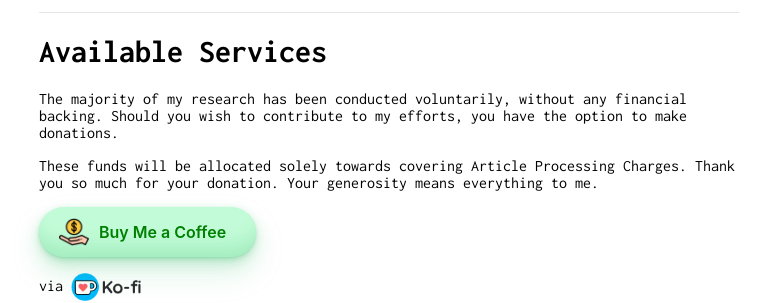
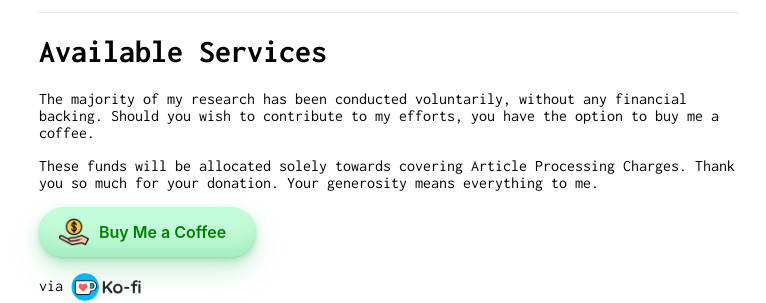
Before and after one commit to AleksandarMedarevic/personal_web_site, a Jekyll site: the page built from index.md, in a window 1280 px wide and 900 px high, scrolled down 2692 px. Shown: the part 538-841 px from the top of the window, without its empty margins (251-1017 px from the left). Built offline with Jekyll 4.4.1, drawn with Linux system fonts in a browser that asks for light colours.

Commit message:
Update button.html

```diff
--- a/_includes/button.html
+++ b/_includes/button.html
@@ -44,7 +44,7 @@
 <hr>
 <h1>Available Services</h1>
 
-<p>The majority of my research has been conducted voluntarily, without any financial backing. Should you wish to contribute to my efforts, you have the option to make donations.</p>
+<p>The majority of my research has been conducted voluntarily, without any financial backing. Should you wish to contribute to my efforts, you have the option to buy me a coffee.</p>
 <p>These funds will be allocated solely towards covering Article Processing Charges. Thank you so much for your donation. Your generosity means everything to me.</p>
 
 <a target="_blank" href="https://ko-fi.com/aleksandar8232/goal?g=0"><button  class="button-1" role="button"><img class="icon" src="543530.png" alt="icon"><span class="icon-text">Buy Me a Coffee</span></button></a>
```
